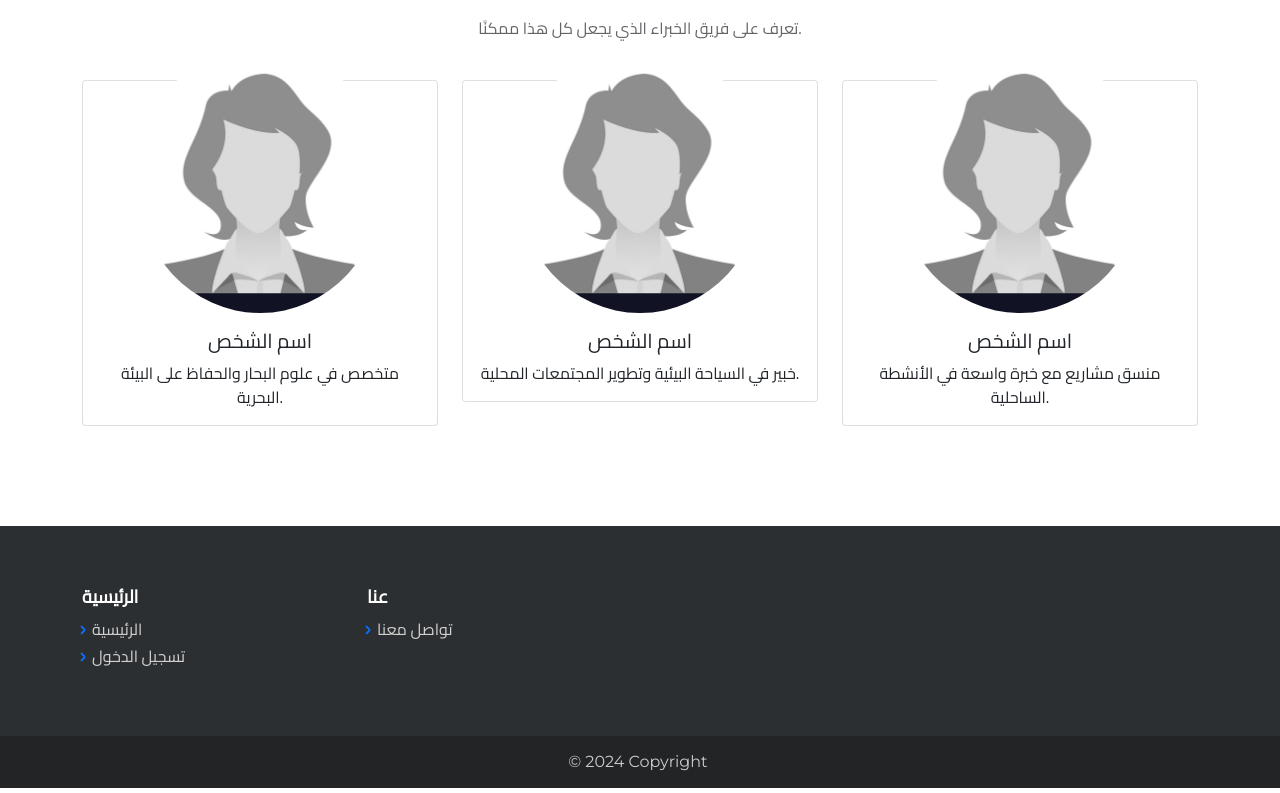
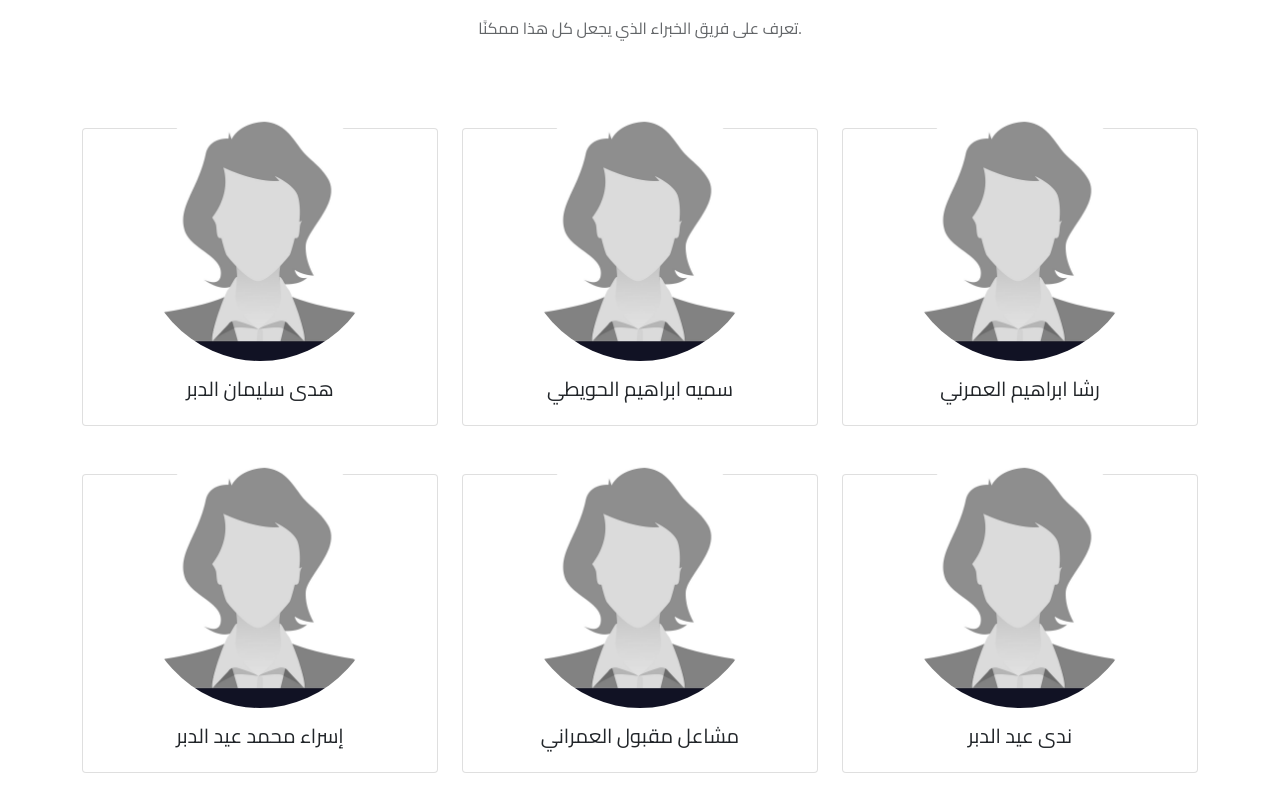
Before and after one commit to emran-alhaddad/saudi-beaches, a plain HTML site: page about-us.html in a window 1280 px wide. Shown: the part 867-1660 px from the top of the page. Drawn offline with Linux system fonts and the light colour scheme; some packages are replaced by stand-ins of ours; a script that the page names is missing.

Commit message:
"Updated team member information in about-us.html"
This commit updates the `about-us.html` file by adding the names and roles of four new team members to the existing list of team members. The new team members are

```diff
--- a/about-us.html
+++ b/about-us.html
@@ -79,33 +79,57 @@
                         ممكنًا.</p>
                 </div>
                 <div class="row">
-                    <div class="col-md-4">
+                    <div class="col-md-4 mt-5">
                         <div class="card user-card text-center">
                             <img src="assets/img/team/placeholder.jpeg" class="card-img-top mx-auto rounded-circle"
                                 style="width: 70%; margin-top: -35px;" alt="Name of the person">
                             <div class="card-body">
-                                <h5 class="card-title">اسم الشخص</h5>
-                                <p class="card-text">متخصص في علوم البحار والحفاظ على البيئة البحرية.</p>
+                                <h5 class="card-title">هدى سليمان الدبر</h5>
                             </div>
                         </div>
                     </div>
-                    <div class="col-md-4">
+                    <div class="col-md-4 mt-5">
                         <div class="card user-card text-center">
                             <img src="assets/img/team/placeholder.jpeg" class="card-img-top mx-auto rounded-circle"
                                 style="width: 70%; margin-top: -35px;" alt="Name of the person">
                             <div class="card-body">
-                                <h5 class="card-title">اسم الشخص</h5>
-                                <p class="card-text">خبير في السياحة البيئية وتطوير المجتمعات المحلية.</p>
+                                <h5 class="card-title">سميه ابراهيم الحويطي</h5>
                             </div>
                         </div>
                     </div>
-                    <div class="col-md-4">
+                    <div class="col-md-4 mt-5">
                         <div class="card user-card text-center">
                             <img src="assets/img/team/placeholder.jpeg" class="card-img-top mx-auto rounded-circle"
                                 style="width: 70%; margin-top: -35px;" alt="Name of the person">
                             <div class="card-body">
-                                <h5 class="card-title">اسم الشخص</h5>
-                                <p class="card-text">منسق مشاريع مع خبرة واسعة في الأنشطة الساحلية.</p>
+                                <h5 class="card-title">رشا ابراهيم العمرني</h5>
+                            </div>
+                        </div>
+                    </div>
+                    <div class="col-md-4 mt-5">
+                        <div class="card user-card text-center">
+                            <img src="assets/img/team/placeholder.jpeg" class="card-img-top mx-auto rounded-circle"
+                                style="width: 70%; margin-top: -35px;" alt="Name of the person">
+                            <div class="card-body">
+                                <h5 class="card-title">إسراء محمد عيد الدبر</h5>
+                            </div>
+                        </div>
+                    </div>
+                    <div class="col-md-4 mt-5">
+                        <div class="card user-card text-center">
+                            <img src="assets/img/team/placeholder.jpeg" class="card-img-top mx-auto rounded-circle"
+                                style="width: 70%; margin-top: -35px;" alt="Name of the person">
+                            <div class="card-body">
+                                <h5 class="card-title">مشاعل مقبول العمراني</h5>
+                            </div>
+                        </div>
+                    </div>
+                    <div class="col-md-4 mt-5">
+                        <div class="card user-card text-center">
+                            <img src="assets/img/team/placeholder.jpeg" class="card-img-top mx-auto rounded-circle"
+                                style="width: 70%; margin-top: -35px;" alt="Name of the person">
+                            <div class="card-body">
+                                <h5 class="card-title">ندى عيد الدبر</h5>
                             </div>
                         </div>
                     </div>
```
